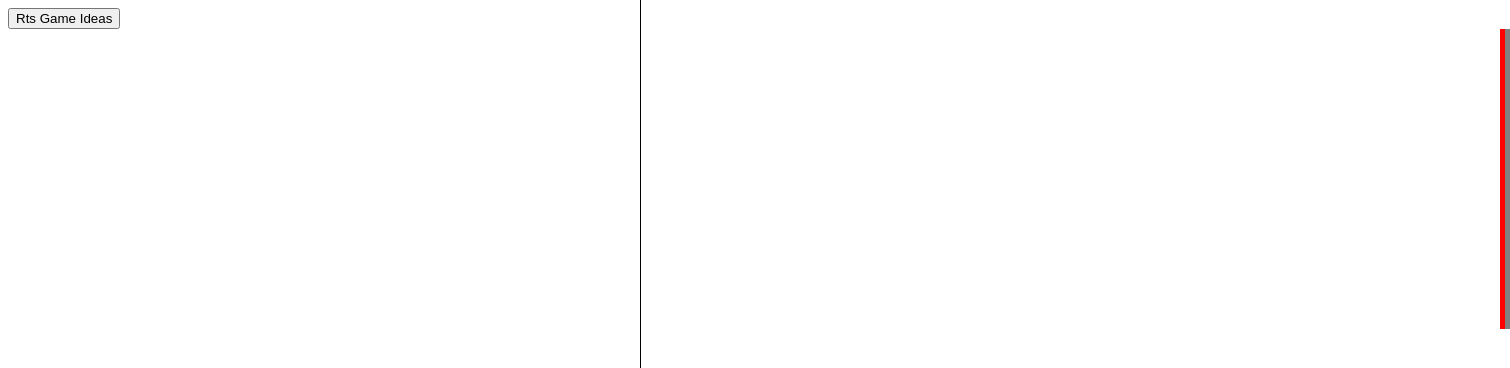
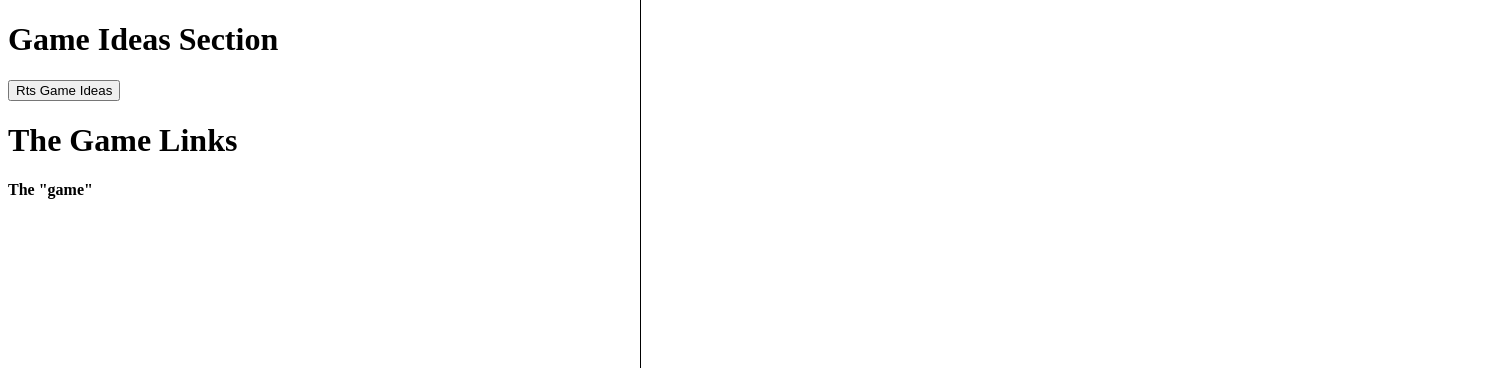
Before and after one commit to Bwaf/Bwaf.github.io, a plain HTML site: page index.html in a window 1280 px wide. Shown: the top 368 px of the page, 1510 px wide, since content can reach past the window. Drawn offline with Linux system fonts and the light colour scheme.

Commit message:
testing with vertical line

```diff
--- a/index.html
+++ b/index.html
@@ -8,10 +8,17 @@
 
         <link rel="stylesheet" href="style.css">
 
+
+        <h1>Game Ideas Section</h1>
+
         <a href="Game Ideas/Rts Game Ideas/GameIdeas.html"><button>Rts Game Ideas</button></a>
-        <div style="background-color: gray; width: 5px; height: 300px; border-left: 5px red solid; left: 1500px; position: absolute;"></div>
 
         <hr class="vline"/>
 
+        <h1>The Game Links</h1>
+
+        <p><b>The "game"</b></p>
+
+
     </body>
 </html>
```
